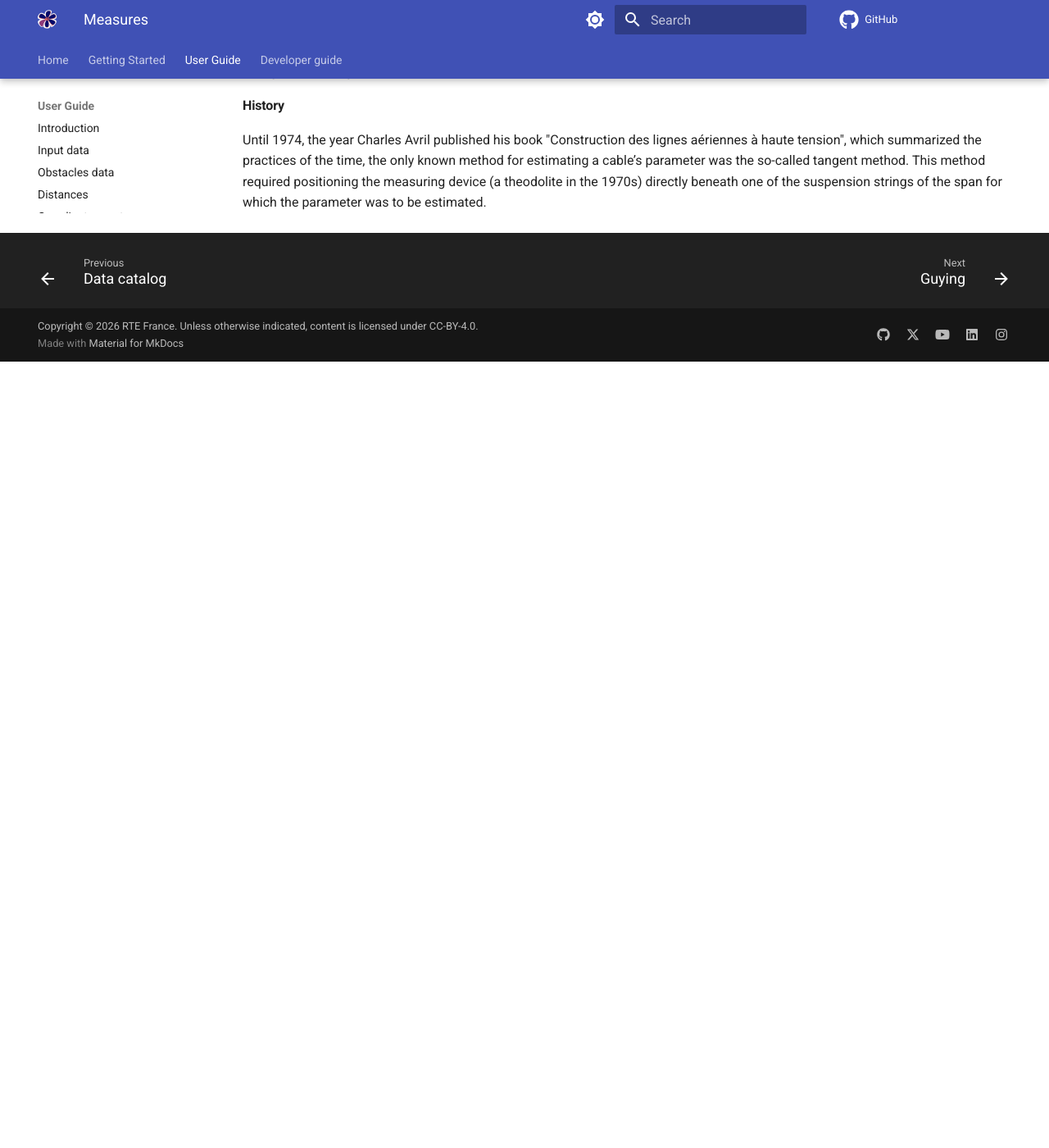
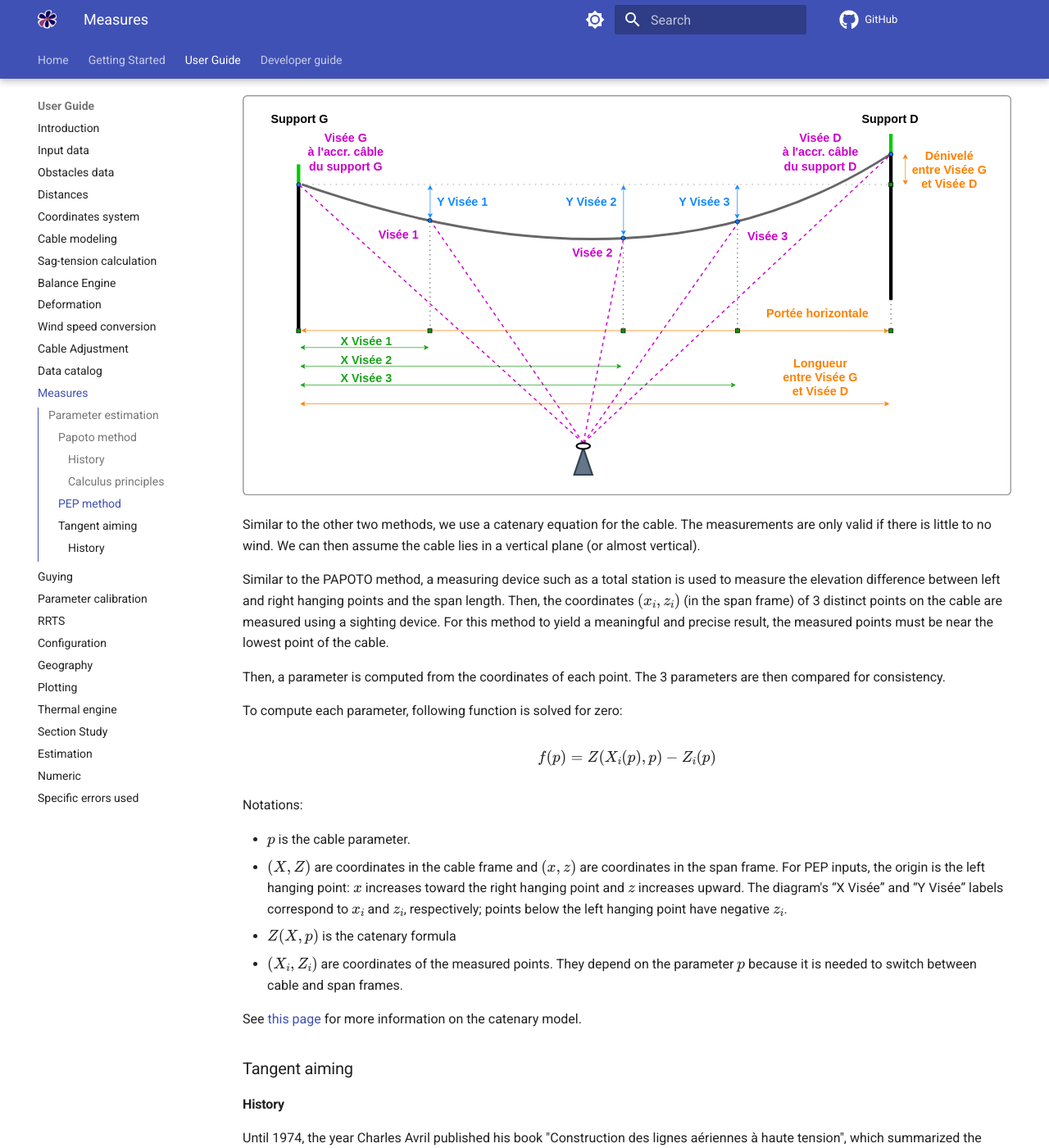
Before and after one commit to phlowers/mechaphlowers, an MkDocs documentation site: the page built from docs/user_guide/ug_measures.md, in a window 1280 px wide and 1400 px high, scrolled down 6623 px. Shown: the whole window at 82% size. Built offline with MkDocs 1.6.1 and Material for MkDocs 9.7.7, drawn with Linux system fonts in a browser that asks for light colours; comment, search, counter and statistics services are not loaded; before the commit the page ends 7064 px from its top, so only the background shows below that.

Commit message:
docs Add succinct documentation about PEP method
Signed-off-by: lou-qui <184963772+lou-qui@users.noreply.github.com>

```diff
--- a/docs/user_guide/ug_measures.md
+++ b/docs/user_guide/ug_measures.md
@@ -224,6 +224,40 @@ The adjustment of the angle $\alpha_R$ using the bisection method is done as fol
 - Step 2: $\alpha_R = \frac{\alpha_R ± (pi - \alpha)}{2^3}$
 - And so on...
 
+### PEP method
+
+![parameter_measure_pep](./assets/parameter_measure_pep.svg "Diagram of the input data for PEP method")
+
+Similar to the other two methods, we use a catenary equation for the cable.
+The measurements are only valid if there is little to no wind. We can then assume the cable lies in a vertical plane (or
+almost vertical).
+
+Similar to the PAPOTO method, a measuring device such as a total station is used to measure the elevation difference
+between left and right hanging points and the span length. Then, the coordinates $(x_i, z_i)$ (in the span frame) of 3
+distinct
+points on the cable are measured using a sighting device. For this method to yield a meaningful and precise result, the
+measured points must be near the lowest point of the cable.
+
+Then, a parameter is computed from the coordinates of each point. The 3 parameters are then compared for consistency.
+
+To compute each parameter, following function is solved for zero:
+
+$$
+f (p) = Z (X_i (p), p) - Z_i (p)
+$$
+
+Notations:
+
+- $p$ is the cable parameter.
+- $(X, Z)$ are coordinates in the cable frame and $(x, z)$ are coordinates in the span frame.
+  For PEP inputs, the origin is the left hanging point: $x$ increases toward the right hanging point and $z$ increases
+  upward. The diagram's “X Visée” and “Y Visée” labels correspond to $x_i$ and $z_i$, respectively; points below the
+  left hanging point have negative $z_i$.
+- $Z (X, p)$ is the catenary formula
+- $(X_i, Z_i)$ are coordinates of the measured points. They depend on the parameter $p$ because it is needed to switch
+  between cable and span frames.
+
+See [this page](ug_cable_model.md#catenary-model) for more information on the catenary model.
 
 ### Tangent aiming
 
```
Also changed, not shown: docs/user_guide/assets/parameter_measure_pep.svg (added).
